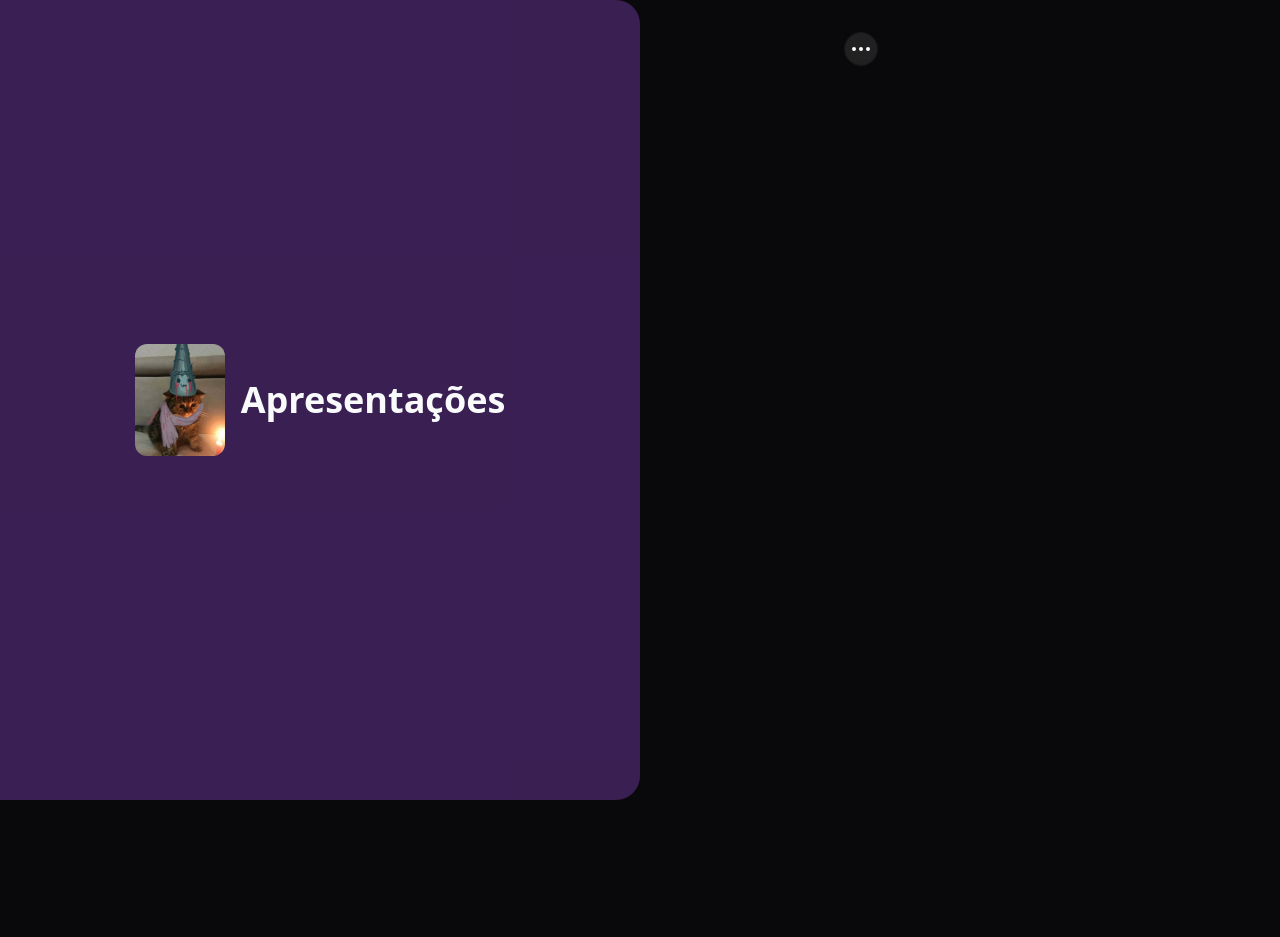
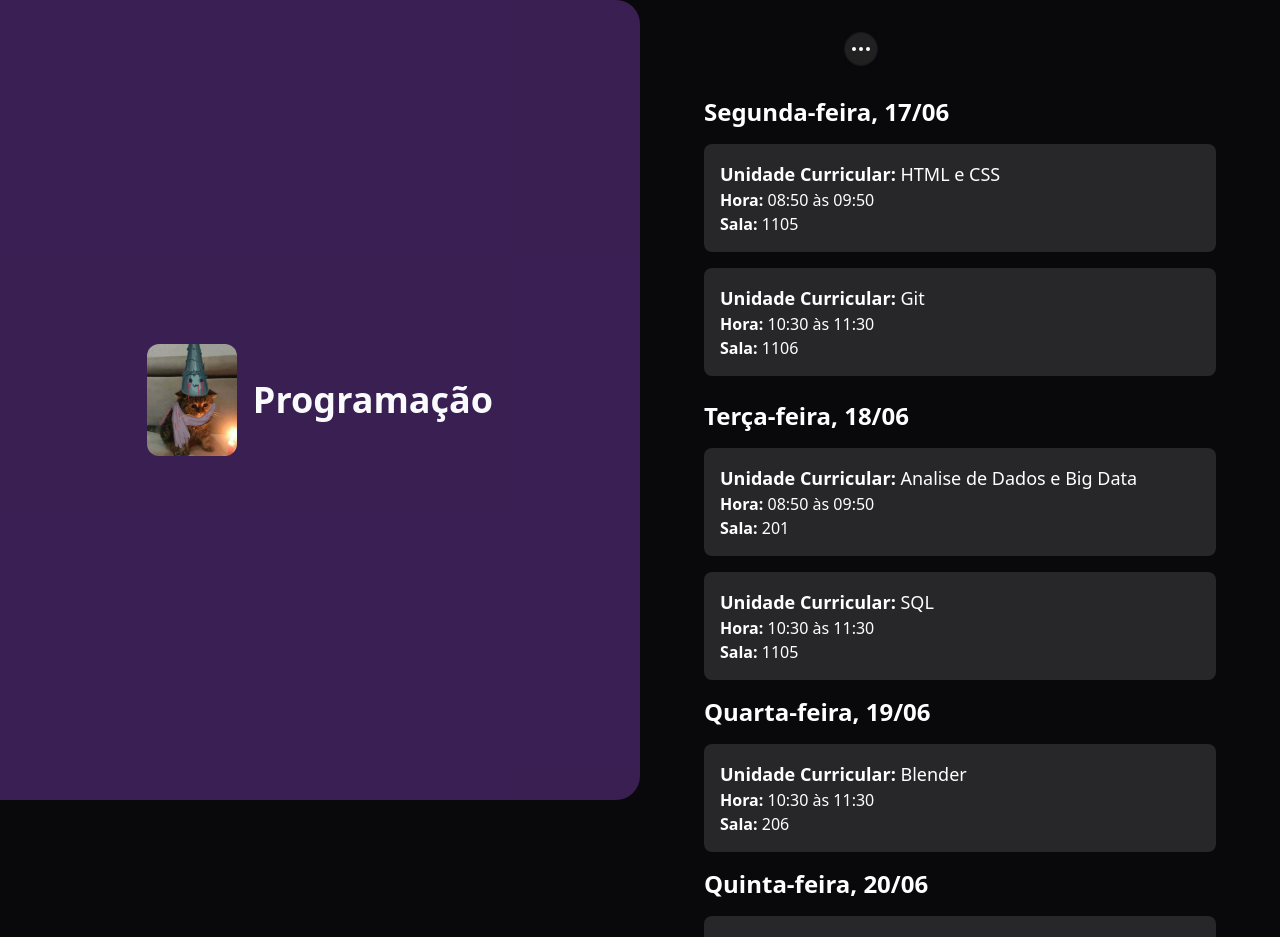
Before and after one commit to rodrigueslucas062/exp-una, a Next.js app: page /programacao in a window 1280 px wide. Shown: the top 937 px of the page. Before the commit the page ends 800 px from the top, so only its background shows below. Built offline with nearby package versions, Linux system fonts and the light colour scheme; what tailwindcss-animated would draw is missing.

Commit message:
✨ Complete event schedule

```diff
--- a/src/components/main/Main.jsx
+++ b/src/components/main/Main.jsx
@@ -2,6 +2,7 @@ import { motion } from "framer-motion";
 import Links from "./links";
 
 import SymplaButton from "@/utils/ui/Sympla";
+import ProgCompleta from "@/utils/ui/ProgramacaoCompleta";
 
 export function Main() {
   return (
@@ -16,10 +17,13 @@ export function Main() {
       <div className="flex flex-col items-center space-y-4">
         <Links />
       </div>
-      <div className="flex flex-col items-center pt-24">
+      <div className="flex flex-col space-y-4 items-center pt-16">
         <div className="flex items-center gap-2 mb-4">
           <span className="text-sm font-semibold text-gray-300">Ingressos:</span>
           <SymplaButton />
+        </div>
+        <div className="flex items-center gap-2 mb-4">
+          <ProgCompleta />
         </div>
         <span className="text-sm font-semibold mb-4 text-gray-300">Participe para ganhar <span className="text-purple-500 font-bold">10h de extensão :)</span></span>
       </div>
--- a/src/components/programacao/Programaca.Completa.jsx
+++ /dev/null
@@ -1,42 +0,0 @@
-import { ArrowLeft } from "lucide-react";
-import Image from "next/image";
-import Link from "next/link";
-import Logo from '../../../public/images/Logo.jpeg'
-
-export default function ProgramacaoCompleta() {
-    return (
-        <section id="programacao" className="flex max-md:flex-col h-full min-h-screen">
-            <div className="text-white md:hidden bg-purple-500/[0.3] pt-12 rounded-b-3xl text-center">
-                <div className="flex gap-4 items-center justify-center py-16">
-                    <button className="absolute left-4 top-[36px] z-20 bg-gray-100/10 p-1 rounded-full text-white ring-1 ring-zinc-900">
-                        <Link href='/'>
-                            <ArrowLeft />
-                        </Link>
-                    </button>
-                    <Image src={Logo} width={90} height={120} className='rounded-xl' />
-                    <h2 className="text-center text-4xl font-bold leading-9 text-gray-50">
-                        Apresentações
-                    </h2>
-                </div>
-            </div>
-
-            <div className="hidden md:flex fixed h-full w-1/2 text-white bg-purple-500/[0.3] rounded-r-3xl">
-                <div className="flex gap-4 items-center justify-center w-full">
-                    <button className="md:invisible absolute left-4 top-4 z-20 bg-gray-100/10 p-2 rounded-full text-white ring-1 ring-zinc-900">
-                        <Link href='/'>
-                            <ArrowLeft size={18} />
-                        </Link>
-                    </button>
-                    <Image src={Logo} width={90} height={120} className='rounded-xl' />
-                    <h2 className="text-center text-4xl font-bold leading-9 text-gray-50">
-                        Apresentações
-                    </h2>
-                </div>
-            </div>
-
-            <div className="w-full md:w-1/2 md:ml-[50%] py-6 px-6 lg:px-16 text-white space-y-4 overflow-y-auto">
-
-            </div>
-        </section>
-    )
-}
--- /dev/null
+++ b/src/components/programacao/ProgramacaoCompleta.jsx
@@ -0,0 +1,157 @@
+import { ArrowLeft } from "lucide-react";
+import Image from "next/image";
+import Link from "next/link";
+import Logo from '../../../public/images/Logo.jpeg';
+
+const apresentacoesEngSoft = [
+  {
+    unidadeCurricular: "Eng. Software",
+    hora: "08:50 às 09:50",
+    sala: '901',
+    dia: "Sexta-feira, 21/06",
+  },
+];
+
+const apresentacoesAnaliseBig = [
+  {
+    unidadeCurricular: "Analise de Dados e Big Data",
+    hora: "08:50 às 09:50",
+    sala: '201',
+    dia: "Terça-feira, 18/06",
+  },
+];
+
+const apresentacoesCompGrafica = [
+  {
+    unidadeCurricular: "Computação Gráfica e Realidade Virtual",
+    hora: "08:50 às 09:50",
+    sala: '1105',
+    dia: "Quinta-feira, 20/06",
+  },
+];
+
+const apresentacoesGovTi = [
+  {
+    unidadeCurricular: "Governança e Serviços de TI",
+    hora: "10:30 às 11:30",
+    sala: '1106',
+    dia: "Quinta-feira, 20/06",
+  },
+];
+
+const lista = [
+  {
+    titulo: "HTML e CSS",
+    unidadeCurricular: "HTML e CSS",
+    hora: "08:50 às 09:50",
+    sala: "1105",
+    dia: "Segunda-feira, 17/06",
+  },
+  {
+    titulo: "Git",
+    unidadeCurricular: "Git",
+    hora: "10:30 às 11:30",
+    sala: "1106",
+    dia: "Segunda-feira, 17/06",
+  },
+  {
+    titulo: "SQL",
+    unidadeCurricular: "SQL",
+    hora: "10:30 às 11:30",
+    sala: "1105",
+    dia: "Terça-feira, 18/06",
+  },
+  {
+    titulo: "Excel",
+    unidadeCurricular: "Excel",
+    hora: "10:30 às 11:30",
+    sala: "1105",
+    dia: "Sexta-feira, 21/06",
+  },
+  {
+    titulo: "Blender",
+    unidadeCurricular: "Blender",
+    hora: "10:30 às 11:30",
+    sala: "206",
+    dia: "Quarta-feira, 19/06",
+  },
+];
+
+const ApresentacoesInfo = [
+  ...apresentacoesEngSoft,
+  ...apresentacoesAnaliseBig,
+  ...apresentacoesCompGrafica,
+  ...apresentacoesGovTi,
+  ...lista.map(item => ({
+    unidadeCurricular: item.unidadeCurricular,
+    hora: item.hora,
+    sala: item.sala,
+    dia: item.dia,
+  })),
+];
+
+export default function ProgramacaoCompleta() {
+  const diasDaSemana = [
+    "Segunda-feira, 17/06",
+    "Terça-feira, 18/06",
+    "Quarta-feira, 19/06",
+    "Quinta-feira, 20/06",
+    "Sexta-feira, 21/06"
+  ];
+
+  return (
+    <section id="programacao" className="flex flex-col h-full min-h-screen">
+      <div className="text-white md:hidden bg-purple-500/[0.3] pt-12 rounded-b-3xl text-center">
+        <div className="flex gap-4 items-center justify-center py-16">
+          <button className="absolute left-4 top-[36px] z-20 bg-gray-100/10 p-1 rounded-full text-white ring-1 ring-zinc-900">
+            <Link href='/'>
+              <ArrowLeft />
+            </Link>
+          </button>
+          <Image src={Logo} width={90} height={120} className='rounded-xl' />
+          <h2 className="text-center text-4xl font-bold leading-9 text-gray-50">
+            Programação
+          </h2>
+        </div>
+      </div>
+
+      <div className="hidden md:flex fixed h-full w-1/2 text-white bg-purple-500/[0.3] rounded-r-3xl">
+        <div className="flex gap-4 items-center justify-center w-full">
+          <button className="md:invisible absolute left-4 top-4 z-20 bg-gray-100/10 p-2 rounded-full text-white ring-1 ring-zinc-900">
+            <Link href='/'>
+              <ArrowLeft size={18} />
+            </Link>
+          </button>
+          <Image src={Logo} width={90} height={120} className='rounded-xl' />
+          <h2 className="text-center text-4xl font-bold leading-9 text-gray-50">
+            Programação
+          </h2>
+        </div>
+      </div>
+
+      <div className="w-full md:w-1/2 md:ml-[50%] py-6 px-6 lg:px-16 text-white space-y-4 overflow-y-auto md:pt-24">
+        {diasDaSemana.map(dia => {
+          const apresentacoesDoDia = ApresentacoesInfo.filter(apresentacao => apresentacao.dia === dia);
+          return (
+            <div key={dia} className="mb-6">
+              <h3 className="text-2xl font-bold mb-4">{dia}</h3>
+              {apresentacoesDoDia.length > 0 ? (
+                apresentacoesDoDia.map((apresentacao, index) => (
+                  <div key={index} className="mb-4 p-4 bg-zinc-800 rounded-lg">
+                    <p className="text-lg"><strong>Unidade Curricular:</strong> {apresentacao.unidadeCurricular}</p>
+                    <p><strong>Hora:</strong> {apresentacao.hora}</p>
+                    <p><strong>Sala:</strong> {apresentacao.sala}</p>
+                  </div>
+                ))
+              ) : (
+                <div className="mb-4 p-4 bg-zinc-800 rounded-lg">
+                  <p className="text-lg">Nenhuma apresentação programada.</p>
+                </div>
+              )}
+            </div>
+          );
+        })}
+      </div>
+    </section>
+  );
+}
--- a/src/pages/programacao.js
+++ b/src/pages/programacao.js
@@ -1,4 +1,4 @@
-import ProgramacaoCompleta from "@/components/programacao/Programaca.Completa";
+import ProgramacaoCompleta from "@/components/programacao/ProgramacaoCompleta";
 
 export default function Programacao() {
   return <ProgramacaoCompleta />;
--- /dev/null
+++ b/src/utils/ui/ProgramacaoCompleta.js
@@ -0,0 +1,17 @@
+import { CalendarDays } from "lucide-react";
+import Link from "next/link";
+
+export default function ProgCompleta() {
+  return (
+    <>
+      <Link href={"/programacao"} className="flex items-center gap-2 py-2 px-3 backdrop-blur-sm bg-zinc-100/[0.03] rounded-md" >
+        <div className="bg-gray-100/10 p-2 rounded-full text-white ring-1 ring-zinc-900">
+          <CalendarDays size={14} />
+        </div>
+        <span className="text-sm font-semibold text-white">
+          Programação Completa
+        </span>
+      </Link>
+    </>
+  );
+}
```
